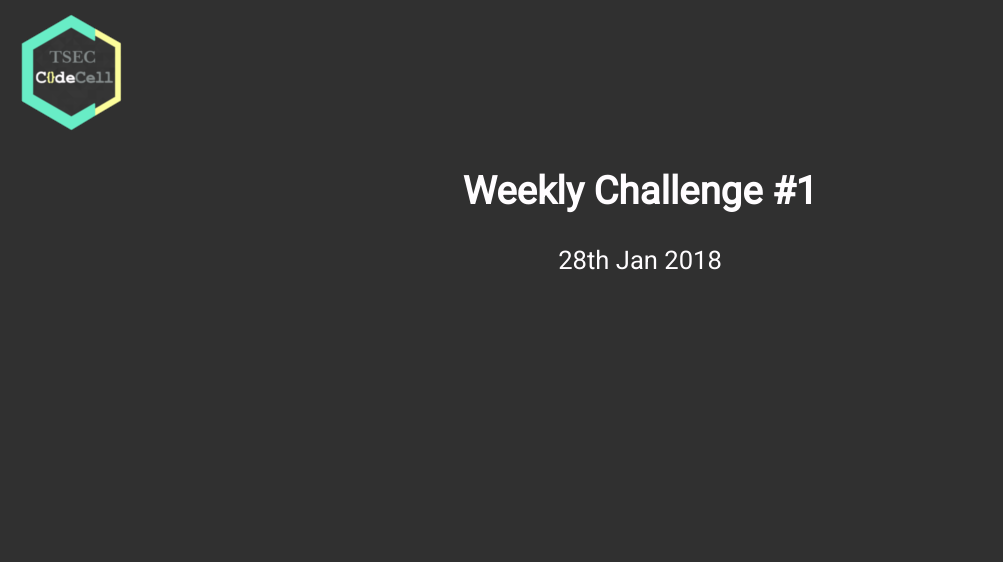
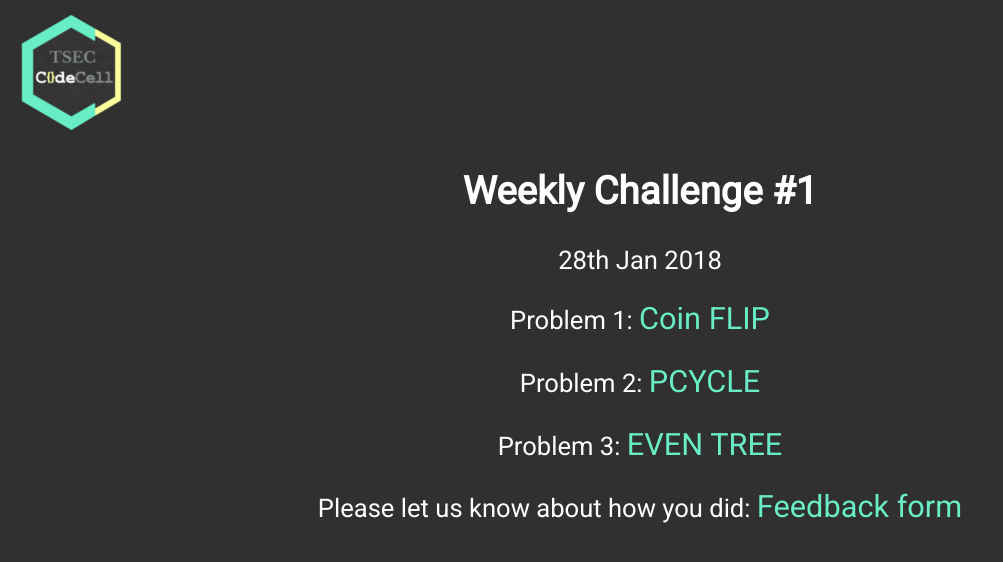
Before and after one commit to tseccodecell/tseccodecell-old-site, a Jekyll site: the page built from _posts/weeklychallenge/2018-01-28-WeeklyChallenge1.html, in a window 1280 px wide. Shown: the top 562 px of the page, without its empty margins (0-1003 px from the left). Built offline with Jekyll 4.4.1, drawn with Linux system fonts in a browser that asks for light colours.

Commit message:
detailing

```diff
--- a/_layouts/weeklychallenge.html
+++ b/_layouts/weeklychallenge.html
@@ -5,3 +5,5 @@ layout: default
 
 <h2>Weekly Challenge #{{page.srno}}</h2>
 <p class="datetext">{{page.eventdate}}<p>
+
+{{content}}
--- /dev/null
+++ b/_posts/weeklychallenge/2018-01-28-WeeklyChallenge1.html
@@ -0,0 +1,21 @@
+---
+layout: weeklychallenge
+title: Weekly Challenge 1 (28th Jan 2018)
+category: weeklychallenge
+srno: 1
+eventdate: 28th Jan 2018
+about: First three challenges! Let's get started!
+---
+
+<p>Problem 1:
+<a class="problink" href="https://www.codechef.com/problems/CONFLIP">Coin FLIP</a>
+</p>
+<p>Problem 2:
+<a class="problink" href="https://www.codechef.com/problems/PCYCLE">PCYCLE</a>
+</p>
+<p>Problem 3:
+<a class="problink" href="https://www.hackerrank.com/challenges/even-tree/problem">EVEN TREE</a>
+</p>
+<p>Please let us know about how you did:
+<a class="problink" href="https://www.hackerrank.com/challenges/even-tree/problem">Feedback form</a>
+</p>
--- a/css/style.css
+++ b/css/style.css
@@ -28,11 +28,11 @@ a:hover{
 .buttonlink:hover{
     color: #fffdff;
 }
-.pagelink{
+.pagelink, .problink{
     font-size: 1.2em;
     color:#68edc6;
 }
-.pagelink:hover{
+.pagelink:hover, .problink:hover{
     font-size: 1.2em;
     color:#68edc6;
 }
--- a/index.html
+++ b/index.html
@@ -2,7 +2,9 @@
 layout: default
 ---
 <img class="logo_big" src="{{site.baseurl}}/img/logo.png"></img>
-<p class="bio">Hi! We're a passionate organisation with the simple aim of nurturing a culture of coding in Thadomal Shahani Engineering College.We want to build a community of students who wish to explore programming beyond the syllabus, learning skills that are industry relevant. For this cause, we organize competitions, workshops and challenges to sharpen your skills!</p>
+<p class="bio">Hi! We're a passionate organisation with the simple aim of nurturing a culture of coding in Thadomal Shahani Engineering College.</p>
+</br>
+<p>We want to build a community of students who wish to explore programming beyond the syllabus, learning skills that are industry relevant. For this cause, we organize competitions, workshops and challenges to sharpen your skills!</p>
 </br>
 <div>
     <a href="{{site.baseurl}}/weeklychallenges" class="buttonlink">Weekly Challenges</a>
```
Also changed, not shown: _posts/2018-01-28-WeeklyChallenge1.html (deleted, +0 -10 lines), 1 other file.
